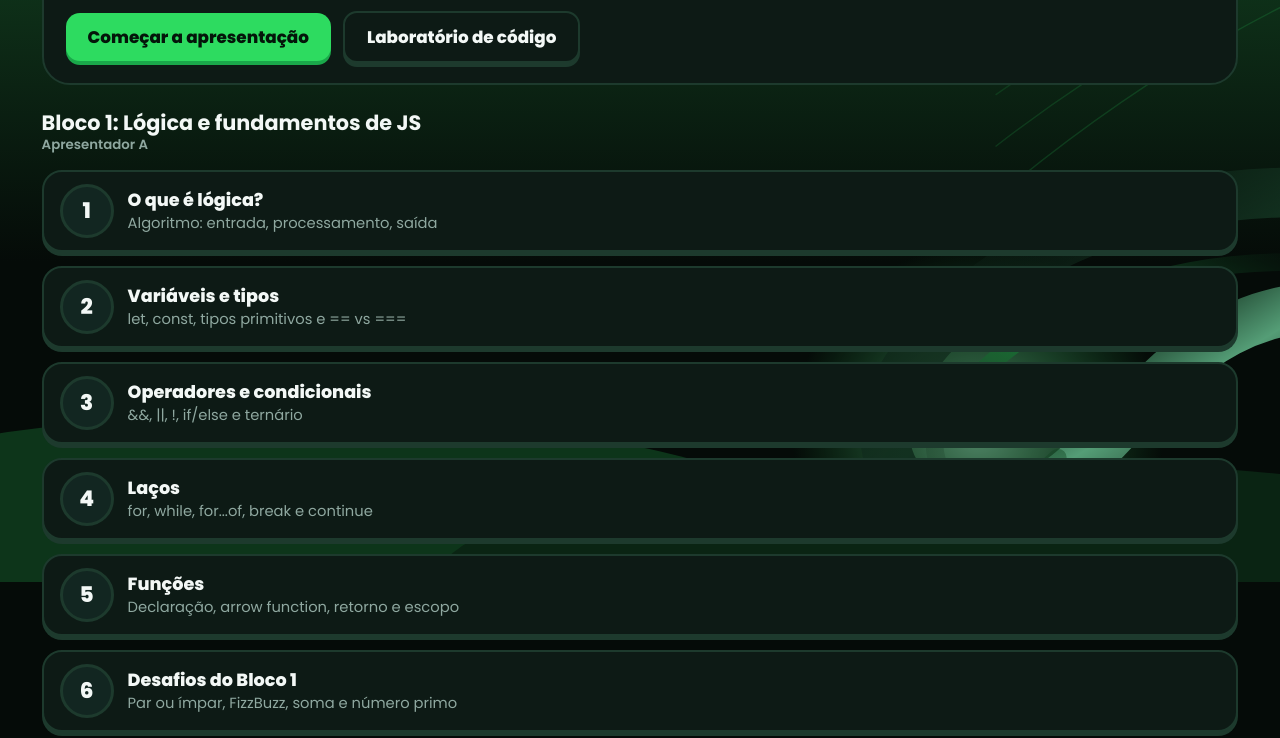
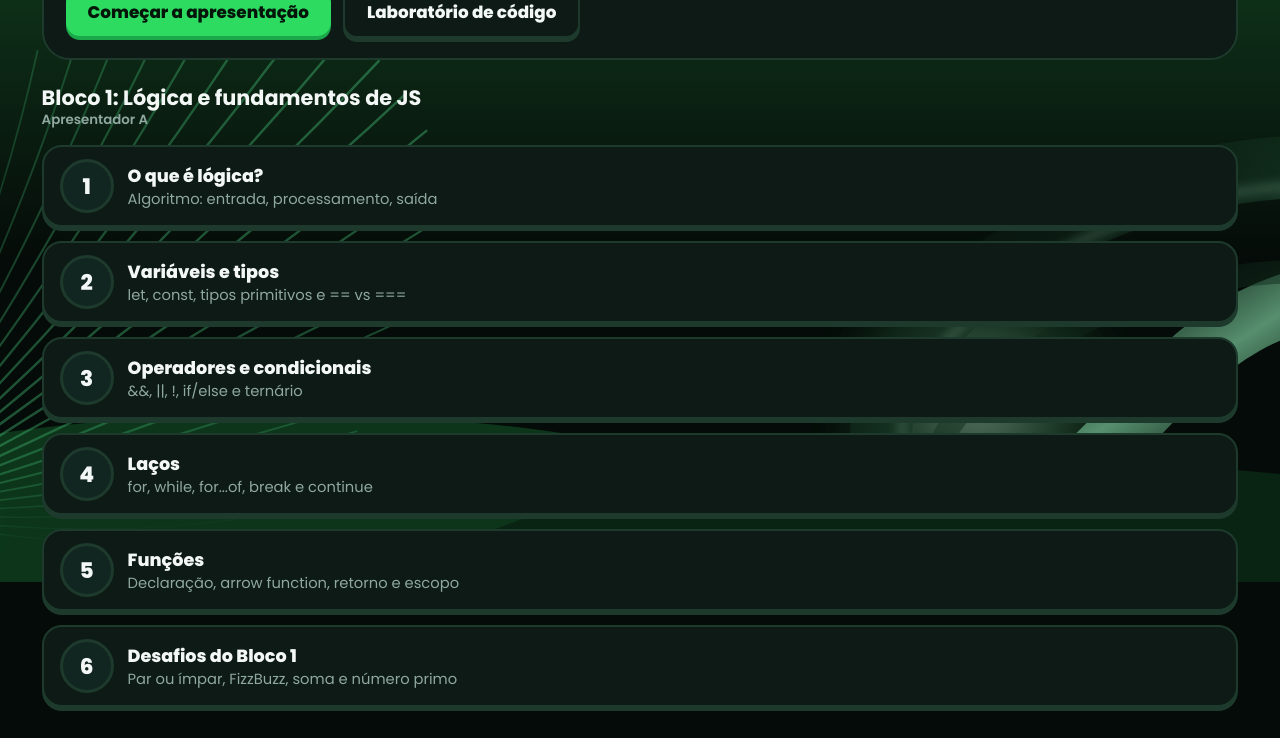
Before and after one commit to safiragomes/logica-programacao-citi, a plain HTML site: page index.html in a window 1280 px wide. Shown: the part 218-956 px from the top of the page. Drawn offline with Linux system fonts and the light colour scheme.

Commit message:
Fundo mais fiel ao deck da EJ e remove últimas referências aos porcos
- Leque de linhas radiantes + faixa de vidro com brilho, bem mais
  próximos do design original do pptx (antes estava sutil demais)
- Título da aba trocado de "Trilha do Chico Pitico" para "Lógica de
  Programação — CITi"
- Remove menções a "historinha" dos textos visíveis no modo Treinamento
  (tela de roteiro e slide de fechamento)

```diff
--- a/index.html
+++ b/index.html
@@ -1,4 +1,4 @@
-<title>Trilha do Chico Pitico</title>
+<title>Lógica de Programação — CITi</title>
 <meta name="viewport" content="width=device-width, initial-scale=1, viewport-fit=cover">
 <link rel="stylesheet" href="https://fonts.googleapis.com/css2?family=Baloo+2:wght@600;800&family=Figtree:wght@400;600;800&family=JetBrains+Mono:wght@500;700&family=Poppins:wght@400;500;600;700;800&display=swap">
 <style>
@@ -1311,7 +1311,7 @@ function rOpening(s,st){
   st.innerHTML='<article class="card slide open"><div class="op-txt"><div class="op-top"><span class="op-logo"><img src="'+LOGO_W+'" alt="CITi" height="34"></span><span class="op-tag">Processo Seletivo</span></div><h1>Lógica de Programação<em>JavaScript e TypeScript</em></h1><p class="op-sub">Do primeiro algoritmo ao seu primeiro código tipado.</p><div class="cv-journey" aria-hidden="true">'+LV.map(()=>'<i></i>').join('')+'</div></div></article>';
 }
 function rEnding(s,st){
-  st.innerHTML='<article class="card slide open end"><div class="op-txt"><span class="op-tag">Fechamento</span><h1>Dúvidas?</h1><p class="op-sub">Continue treinando no modo Aspirante: tem historinha, desafios bônus e conquistas.</p></div></article>';
+  st.innerHTML='<article class="card slide open end"><div class="op-txt"><span class="op-tag">Fechamento</span><h1>Dúvidas?</h1><p class="op-sub">Para praticar mais, use o modo Aspirante: exercícios, desafios bônus e conquistas.</p></div></article>';
 }
 function rSlide(s,st){
   st.innerHTML='<article class="card slide"><span class="stag">'+(s.kicker||'Conceito')+'</span><h2>'+s.title+'</h2><div class="sv-body">'+s.html+(s.live==='ts'?tsBox():s.live?labBox('',6,'Código ao vivo'):'')+'</div></article>';
@@ -1376,15 +1376,22 @@ function buildScenery(){
  +'</g><rect class="shade" width="1600" height="900"/></svg>';
 }
 function buildEjGlow(){
+ const fan=(cx,cy,r0,r1,a0,a1,n)=>{let out='';for(let i=0;i<n;i++){const t=i/(n-1);const a=(a0+(a1-a0)*t)*Math.PI/180;const r=r0+(r1-r0)*(0.4+0.6*Math.sin(t*Math.PI));const x2=cx+Math.cos(a)*r,y2=cy+Math.sin(a)*r;const midR=r*0.55;const mx=cx+Math.cos(a)*midR-Math.sin(a)*30,my=cy+Math.sin(a)*midR+Math.cos(a)*30;const op=0.8*(0.25+0.75*Math.sin(t*Math.PI));const w=(1.2+1.6*Math.sin(t*Math.PI)).toFixed(2);
+   out+='<path d="M'+cx+','+cy+' Q'+mx.toFixed(1)+','+my.toFixed(1)+' '+x2.toFixed(1)+','+y2.toFixed(1)+'" fill="none" stroke="url(#egFan)" stroke-width="'+w+'" opacity="'+op.toFixed(2)+'" stroke-linecap="round"/>';}
+  return out;};
  return '<svg class="ejglow" viewBox="0 0 1600 900" preserveAspectRatio="xMidYMax slice" aria-hidden="true"><defs>'
-  +'<linearGradient id="egRib1" x1="0" y1="0" x2="1" y2="1"><stop offset="0%" stop-color="#0a1812" stop-opacity="0"/><stop offset="45%" stop-color="#1c4a30"/><stop offset="60%" stop-color="#8affc0"/><stop offset="100%" stop-color="#0a1812" stop-opacity="0"/></linearGradient>'
-  +'<linearGradient id="egRib2" x1="0" y1="1" x2="1" y2="0"><stop offset="0%" stop-color="#0a1812" stop-opacity="0"/><stop offset="50%" stop-color="#2ddb60"/><stop offset="100%" stop-color="#0a1812" stop-opacity="0"/></linearGradient>'
-  +'<radialGradient id="egGlow" cx="50%" cy="50%" r="50%"><stop offset="0%" stop-color="#9dffc6" stop-opacity=".85"/><stop offset="100%" stop-color="#2ddb60" stop-opacity="0"/></radialGradient>'
+  +'<linearGradient id="egFan" x1="0" y1="0" x2="1" y2="1"><stop offset="0%" stop-color="#eafff2"/><stop offset="35%" stop-color="#5dffa0"/><stop offset="100%" stop-color="#0d3a24" stop-opacity=".15"/></linearGradient>'
+  +'<radialGradient id="egPivot" cx="50%" cy="50%" r="50%"><stop offset="0%" stop-color="#bfffdc" stop-opacity=".95"/><stop offset="40%" stop-color="#2ddb60" stop-opacity=".5"/><stop offset="100%" stop-color="#2ddb60" stop-opacity="0"/></radialGradient>'
+  +'<linearGradient id="egRib" x1="0" y1="0" x2="1" y2="1"><stop offset="0%" stop-color="#0a1812" stop-opacity="0"/><stop offset="40%" stop-color="#1c4a30" stop-opacity=".8"/><stop offset="58%" stop-color="#9dffc6"/><stop offset="75%" stop-color="#1c4a30" stop-opacity=".8"/><stop offset="100%" stop-color="#0a1812" stop-opacity="0"/></linearGradient>'
+  +'<radialGradient id="egRibGlow" cx="50%" cy="50%" r="50%"><stop offset="0%" stop-color="#d4ffe6" stop-opacity=".95"/><stop offset="100%" stop-color="#2ddb60" stop-opacity="0"/></radialGradient>'
+  +'<filter id="egBlurS" x="-50%" y="-50%" width="200%" height="200%"><feGaussianBlur stdDeviation="6"/></filter>'
+  +'<filter id="egBlurL" x="-80%" y="-80%" width="260%" height="260%"><feGaussianBlur stdDeviation="22"/></filter>'
   +'</defs>'
-  +'<circle cx="1180" cy="730" r="210" fill="url(#egGlow)"/>'
-  +'<path d="M1650,470 C1380,430 1180,540 1100,660 C1020,780 1150,880 1280,780 C1370,710 1440,550 1650,600" fill="none" stroke="url(#egRib1)" stroke-width="56" stroke-linecap="round"/>'
-  +'<path d="M1650,550 C1400,510 1230,600 1150,700 C1090,780 1190,840 1270,760" fill="none" stroke="url(#egRib2)" stroke-width="20" stroke-linecap="round"/>'
-  +[0,1,2,3,4,5,6].map(i=>'<path d="M1650,'+(40+i*26)+' Q1420,'+(20+i*44)+' 1200,'+(120+i*58)+'" fill="none" stroke="#2ddb60" stroke-width="1.6" opacity="'+(0.07+i*0.035).toFixed(2)+'"/>').join('')
+  +'<g transform="translate(-60 900)"><circle cx="0" cy="-80" r="130" fill="url(#egPivot)" filter="url(#egBlurL)"/>'+fan(0,-80,80,760,-85,5,26)+'</g>'
+  +'<g><circle cx="1180" cy="700" r="170" fill="url(#egRibGlow)" filter="url(#egBlurL)" opacity=".8"/>'
+  +'<path d="M1680,440 C1400,400 1190,520 1100,650 C1010,780 1150,890 1290,780 C1380,710 1460,540 1680,580" fill="none" stroke="url(#egRib)" stroke-width="70" stroke-linecap="round" opacity=".9"/>'
+  +'<path d="M1680,460 C1410,425 1210,535 1120,660 C1040,775 1165,870 1290,775" fill="none" stroke="#bfffdc" stroke-width="4" stroke-linecap="round" opacity=".8" filter="url(#egBlurS)"/>'
+  +'<path d="M1680,560 C1430,520 1250,610 1160,710 C1090,790 1190,840 1270,765" fill="none" stroke="url(#egRib)" stroke-width="26" stroke-linecap="round" opacity=".7"/></g>'
   +'</svg>';
 }
 document.querySelector('.backdrop').innerHTML=buildScenery()+buildEjGlow();
@@ -1456,7 +1463,7 @@ function mapTrain(){
   const blk=(b,title,sub)=>{return '<section class="block"><div class="bhead"><div><h3>'+title+'</h3><small>'+sub+'</small></div></div><ol class="trail">'
    +LV.filter(l=>l.block===b).map(l=>{let t=0;for(const x of LV){if(x.id===l.id)break;t+=minsOf(x);}const ini=hhmm(toMin(S.tstart)+t);
      return '<li><button class="node" data-id="'+l.id+'"><span class="n">'+l.id+'</span><span class="info"><b>'+l.title+'</b><span>'+l.desc+'</span></span><span class="meta"></span></button></li>';}).join('')+'</ol></section>';};
-  app.innerHTML='<div class="hero"><div class="txt"><span class="tag" style="margin-left:0">Modo Treinamento</span><h1>Roteiro da aula</h1><p>Apresentação contínua: avance com a seta → ou a barra de espaço e os tópicos se encadeiam sozinhos. Sem historinha, vidas ou XP: só o conteúdo e a prática.</p><div class="row"><button class="btn" id="go">Começar a apresentação</button><button class="btn ghost" id="labgo">Laboratório de código</button></div></div></div>'
+  app.innerHTML='<div class="hero"><div class="txt"><span class="tag" style="margin-left:0">Modo Treinamento</span><h1>Roteiro da aula</h1><p>Apresentação contínua: avance com a seta → ou a barra de espaço e os tópicos se encadeiam sozinhos.</p><div class="row"><button class="btn" id="go">Começar a apresentação</button><button class="btn ghost" id="labgo">Laboratório de código</button></div></div></div>'
    +blk(1,'Bloco 1: Lógica e fundamentos de JS','Apresentador A')+blk(2,'Bloco 2: Estruturas de dados e TypeScript','Apresentador B');
   $$('.node').forEach(n=>n.onclick=()=>startLevel(+n.dataset.id));
   $('#go').onclick=()=>startLevel(1);$('#labgo').onclick=renderLabView;
```
